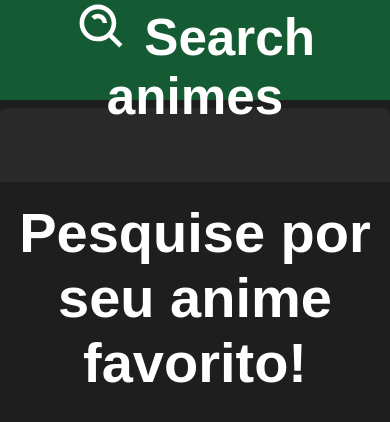
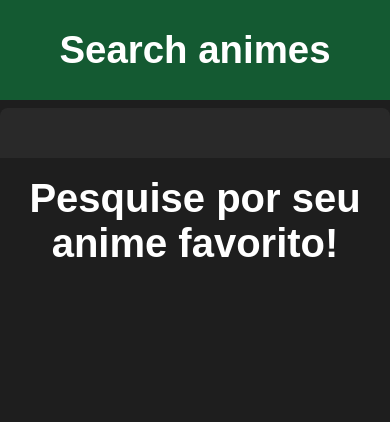
Before and after one commit to edgarffgomes/Animes-Filter-React, a React (Create React App) app: page / in a window 390 px wide. Shown: the top 422 px of the page. Built offline with nearby package versions, Linux system fonts and the light colour scheme.

Commit message:
Adicionando media query para small devices.

```diff
--- a/src/App.css
+++ b/src/App.css
@@ -31,7 +31,7 @@ header{
 header h1{
   margin: auto 0px;
 }
-/*Formatando ícone do*/
+/*Formatando ícone do cabeaçalho*/
 header h1 .icon{
   bottom: 15px;
 }
@@ -61,7 +61,7 @@ header h1 .icon{
   font-size: 4em;
 }
 
-/*Formatando mensagem inicial da aplicação*/
+/*Formatando listagem dos animes*/
 .animes-list{
   display: grid;
   grid-template-columns: repeat(auto-fit, minmax(200px, 1fr));
@@ -69,29 +69,56 @@ header h1 .icon{
   grid-gap: 1.5rem;
   font-size: 1.5em;
 }
-/*Formatando mensagem inicial da aplicação*/
+/*Formatando pôsteres dos animes listados*/
 .animes-list img{
   max-width: 100%;
 }
 
-/*Media Queries para tablets*/
+/*Media Query para Medium Devices*/
 @media only screen and (max-width: 991px) {
   /*Formatando cabeçalho*/
   header{
     font-size: 1.6em;
   }
+  /*Formatando ícone do cabaeçalho*/
+  header h1 .icon{
+    display: none;
+  }
   /*Formatando input*/
-.App input{
-    font-size: 3em;
+  .App input{
+      font-size: 3em;
   }
   /*Formatando mensagem inicial da aplicação*/
   .warning-search, .loading{
     margin-top: 10px;
     font-size: 3.5em;
   }
+  /*Formatando listagem dos animes*/
   .animes-list{
     grid-gap: 1rem;
     grid-template-columns: repeat(auto-fit, minmax(150px, 1fr));
     font-size: 1.2em;
   }
 }
+ /* Media Query para Small Devices */
+  @media only screen and (max-width: 767px) {
+    /*Formatando cabeçalho*/
+  header{
+    font-size: 1.2em;
+  }
+  /*Formatando input*/
+.App input{
+    font-size: 2em;
+  }
+  /*Formatando mensagem inicial da aplicação*/
+  .warning-search, .loading{
+    margin-top: 10px;
+    font-size: 2.5em;
+  }
+  /*Formatando listagem dos animes*/
+  .animes-list{
+    grid-gap: 0.8rem;
+    grid-template-columns: repeat(auto-fit, minmax(150px, 1fr));
+    font-size: 1em;
+  }
+}
--- a/src/App.js
+++ b/src/App.js
@@ -28,7 +28,7 @@ function App() {
   return (
     <div className="App">
       <header>
-        <h1><BiSearchAlt className="icon" size={55}/> Search animes</h1>
+        <h1><BiSearchAlt className="icon"/> Search animes</h1>
       </header>
 
         {/*Chamando componente que irá setar o text com o valor imposto pelo usuário*/}
```
